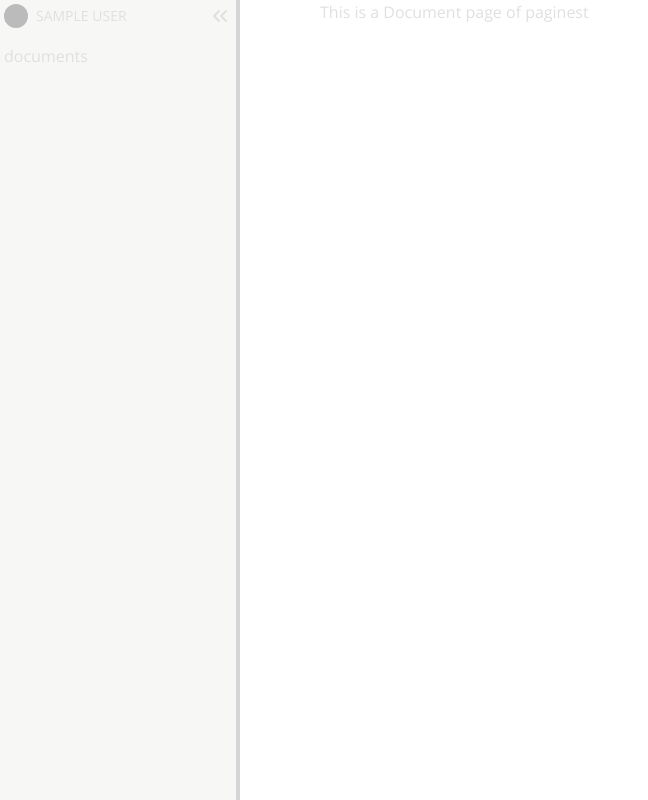
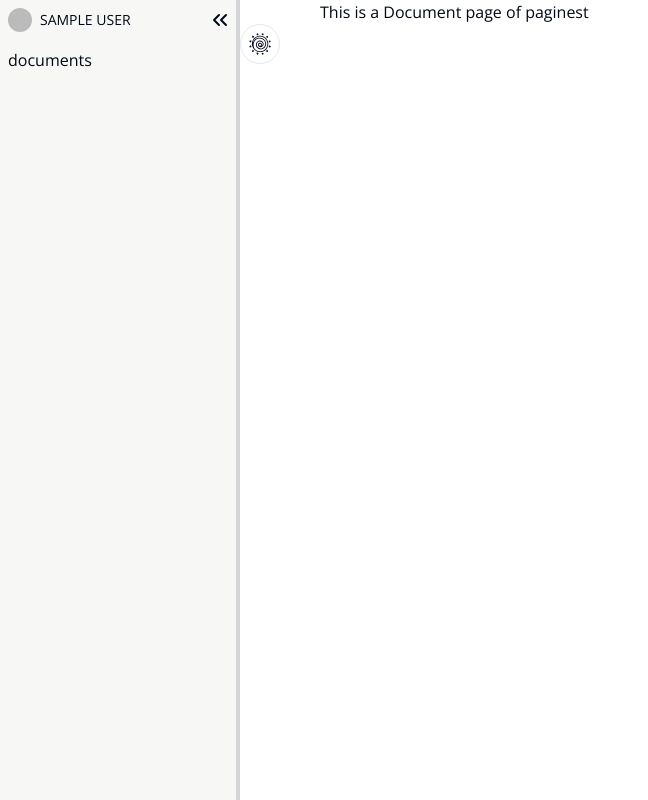
Before and after one commit to yashwanth1403/Paginest, a Next.js app: page /documents in a window 1280 px wide. Shown: the whole page, without its empty margins (0-648 px from the left). Built offline with nearby package versions, Linux system fonts and the light colour scheme; no server answers; sample sign-in values are in the browser's storage.

Commit message:
Update documents

```diff
--- a/app/(main)/_components/Navigation.tsx
+++ b/app/(main)/_components/Navigation.tsx
@@ -4,6 +4,7 @@ import { ChevronsLeft, ChevronsRight, MenuIcon } from "lucide-react";
 import { useRef, useState, useEffect } from "react";
 import { useMediaQuery } from "usehooks-ts";
 import UserNav from "./UserNav";
+import { ModeToggle } from "@/components/mode-toggle";
 
 const Navigation = () => {
   const isMobile = useMediaQuery("(max-width:786px)");
@@ -99,8 +100,8 @@ const Navigation = () => {
       <aside
         ref={SidebarRef}
         className={cn(
-          "group/sidebar bg-[#f7f7f5] dark:bg-[#202020] h-full w-60 overflow-y-auto flex flex-col z-[999999] relative transition-all ease-in-out p-1",
-          isMobile && "hidden",
+          "group/sidebar bg-[#f7f7f5] dark:bg-[#202020] h-full w-60 overflow-y-auto flex flex-col z-[999999] relative transition-all ease-in-out p-2",
+          isMobile && "hidden p-3",
           isCollapse &&
             "h-[80%] translate-y-[10%] rounded-lg shadow-lg -translate-x-full transition-all ease-in-out duration-500",
           isCollapse && isCursorNearLeft && "translate-x-0",
@@ -120,7 +121,7 @@ const Navigation = () => {
           onClick={handleCollapse}
           role="button"
           className={cn(
-            "opacity-0 group-hover/sidebar:opacity-100 absolute top-1 right-2 hover:bg-[#191919] transition duration-300 cursor-pointer",
+            "opacity-0 group-hover/sidebar:opacity-100 absolute top-2 right-2 hover:bg-slate-100 dark:hover:bg-[#191919] transition duration-300 cursor-pointer",
             (isCollapse || isMobile) && "hidden"
           )}
         >
@@ -150,6 +151,7 @@ const Navigation = () => {
           {isCursorNearLeft && !isMobile ? <ChevronsRight /> : <MenuIcon />}
         </div>
         <nav className=" ml-20">This is a Document page of paginest</nav>
+        <ModeToggle />
       </div>
     </>
   );
--- a/app/(main)/_components/UserNav.tsx
+++ b/app/(main)/_components/UserNav.tsx
@@ -6,12 +6,12 @@ const UserNav = () => {
   const { data: session } = useSession();
   const fallbackText = session?.user.name
     ? session.user.name.charAt(0).toUpperCase()
-    : "U"; // Default to 'U' if no name is available
+    : "U";
 
   return (
     <div className="flex items-center gap-2">
       <Avatar className="w-6 h-6">
-        <AvatarImage src={session?.user.image} />
+        <AvatarImage src={session?.user.image} className="w-full h-full" />
         <AvatarFallback>{fallbackText}</AvatarFallback>
       </Avatar>
       <div className="text-sm">{session?.user.name?.toUpperCase()}</div>
--- a/app/(main)/layout.tsx
+++ b/app/(main)/layout.tsx
@@ -13,7 +13,7 @@ export default async function MainLayout({
   }
 
   return (
-    <div className="w-full relative h-full dark:bg-[#191919] text-[#E0E0E0]">
+    <div className="w-full relative h-full dark:bg-[#191919] dark:text-[#E0E0E0]">
       {children}
     </div>
   );
```
